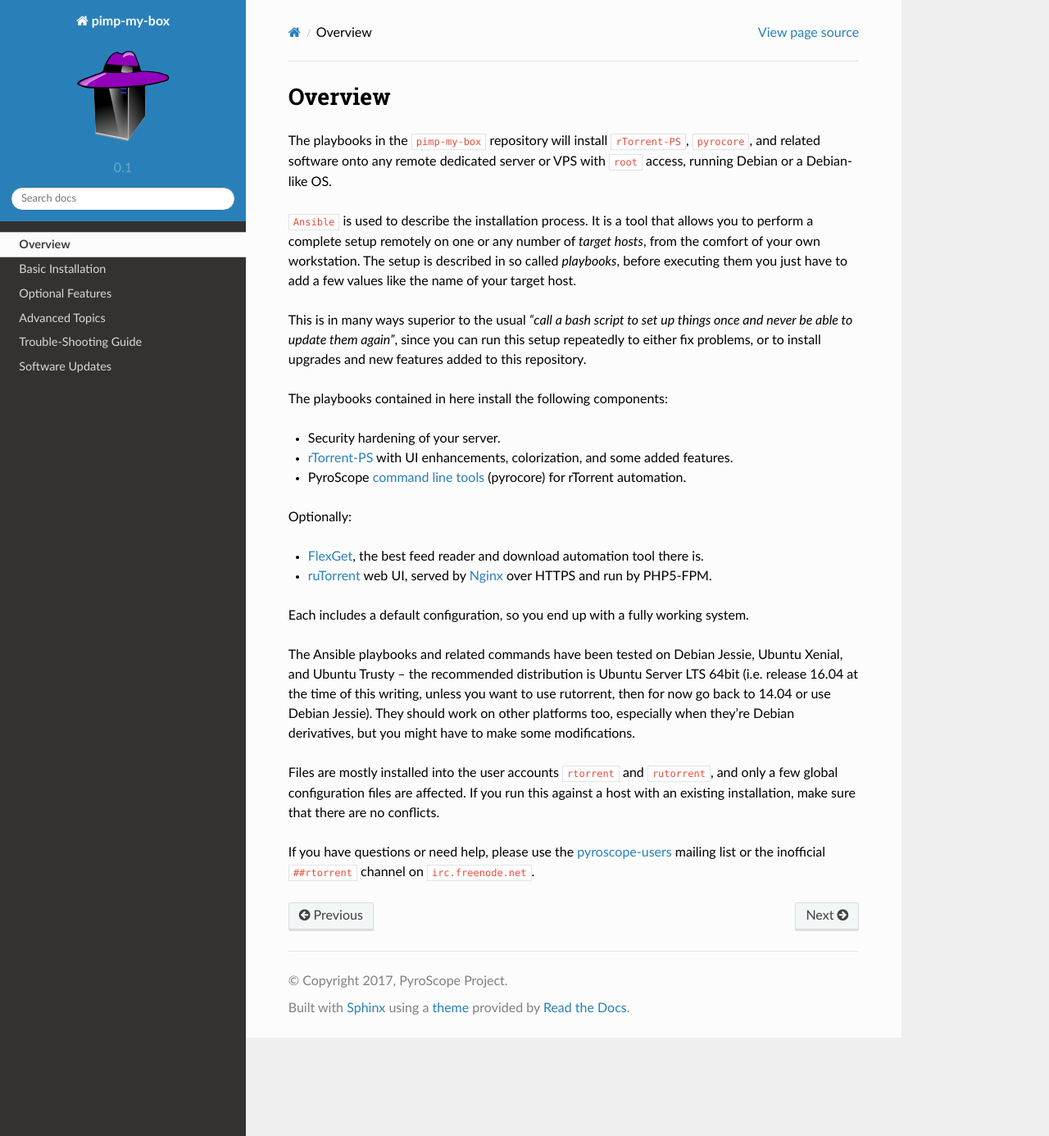
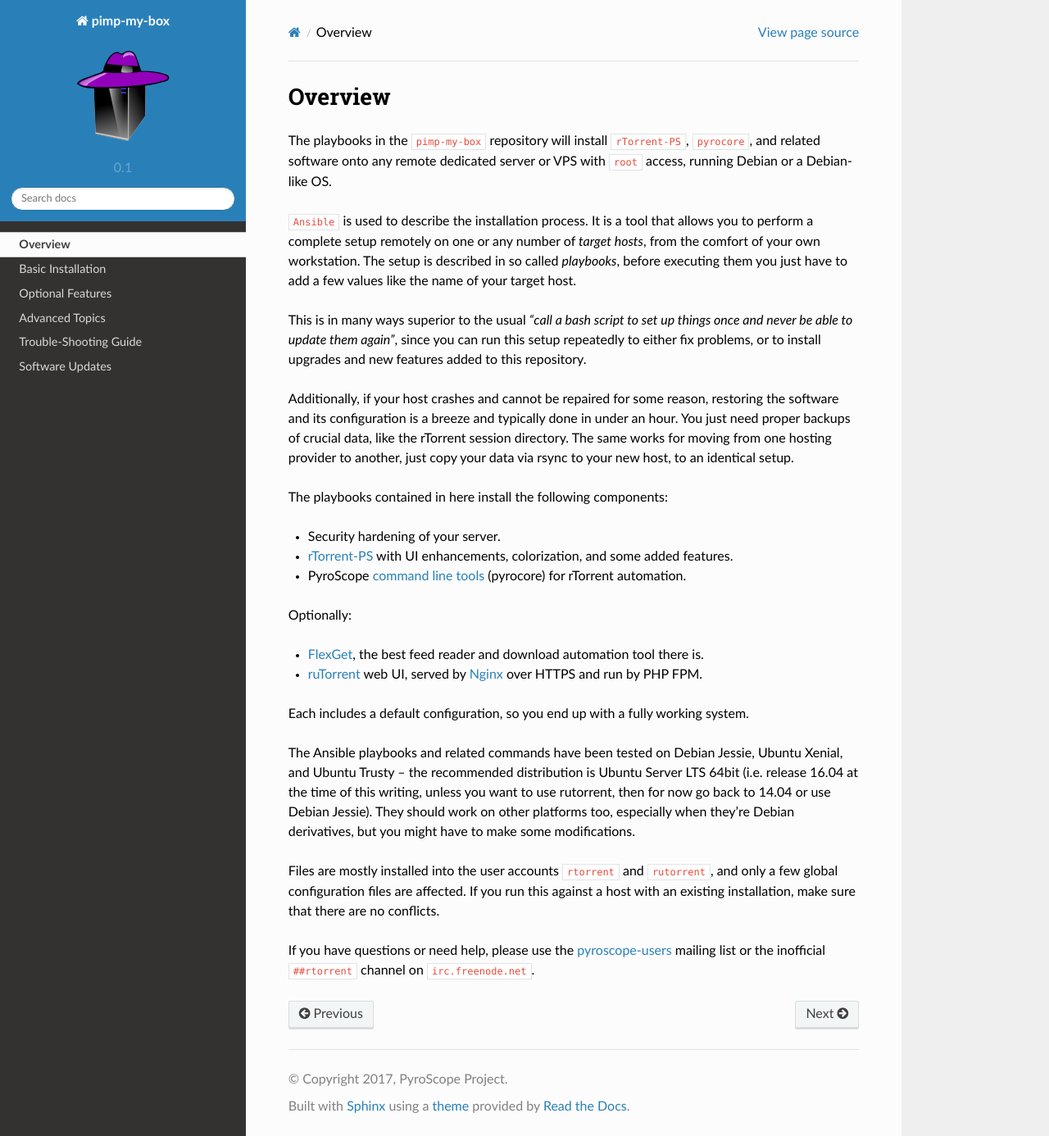
Before and after one commit to pyroscope/pimp-my-box, a Sphinx documentation site: the page built from docs/overview.rst, in a window 1280 px wide and 1386 px high. Shown: the whole window at 82% size. Built offline with Sphinx 7.4.7 and the Read the Docs theme 2.0.0, drawn with Linux system fonts in a browser that asks for light colours.

Commit message:
docs: more on 'Why Ansible'

```diff
--- a/docs/overview.rst
+++ b/docs/overview.rst
@@ -15,6 +15,12 @@
 setup repeatedly to either fix problems, or to install upgrades and new
 features added to this repository.
 
+Additionally, if your host crashes and cannot be repaired for some reason,
+restoring the software and its configuration is a breeze and typically done in under an hour.
+You just need proper backups of crucial data, like the rTorrent session directory.
+The same works for moving from one hosting provider to another,
+just copy your data via rsync to your new host, to an identical setup.
+
 The playbooks contained in here install the following components:
 
 -  Security hardening of your server.
@@ -25,7 +31,7 @@
 Optionally:
 
 -  `FlexGet`_, the best feed reader and download automation tool there is.
--  `ruTorrent`_ web UI, served by `Nginx`_ over HTTPS and run by PHP5-FPM.
+-  `ruTorrent`_ web UI, served by `Nginx`_ over HTTPS and run by PHP FPM.
 
 Each includes a default configuration, so you end up with a fully
 working system.
```
